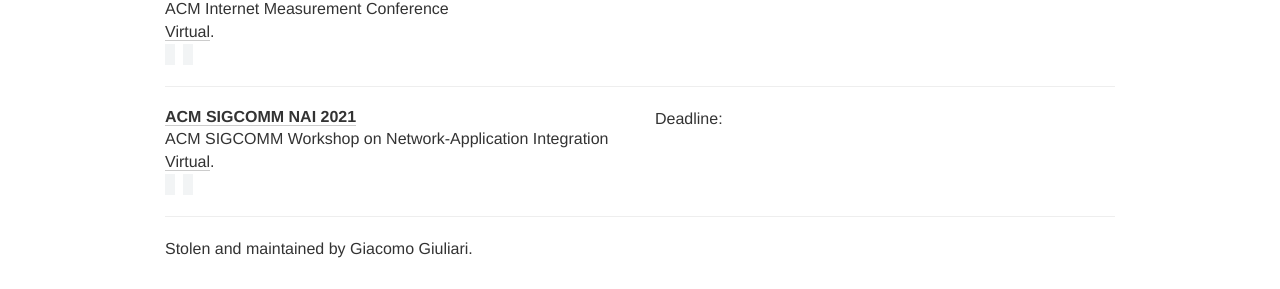
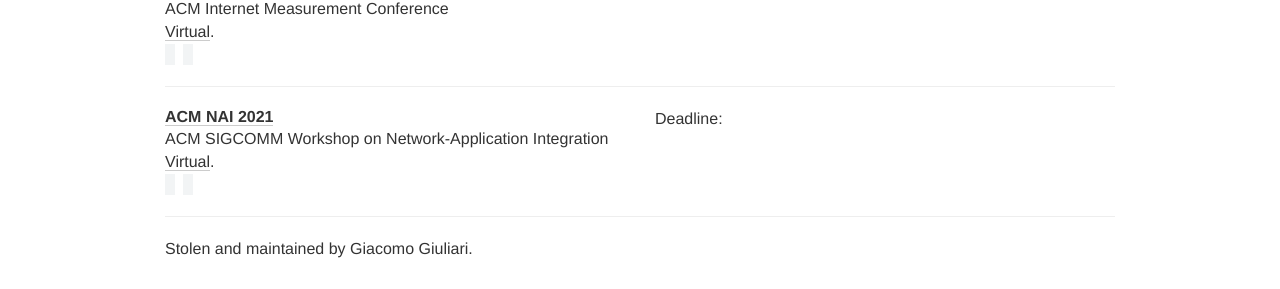
Before and after one commit to netsec-ethz/netsec-deadlines, a Jekyll site: the page built from index.html, in a window 1280 px wide. Shown: the part 639-928 px from the top of the page. Built offline with Jekyll 4.4.1, drawn with Linux system fonts in a browser that asks for light colours; nearby versions of some CDN libraries.

Commit message:
Update conferences.yml

```diff
--- a/_data/conferences.yml
+++ b/_data/conferences.yml
@@ -31,7 +31,7 @@
   place: Virtual
   tags: [NET, T1]
 
-- name: ACM SIGCOMM NAI
+- name: ACM NAI
   year: 2021
   description: ACM SIGCOMM Workshop on Network-Application Integration
   link: https://conferences.sigcomm.org/sigcomm/2021/workshop-nai.html
```
